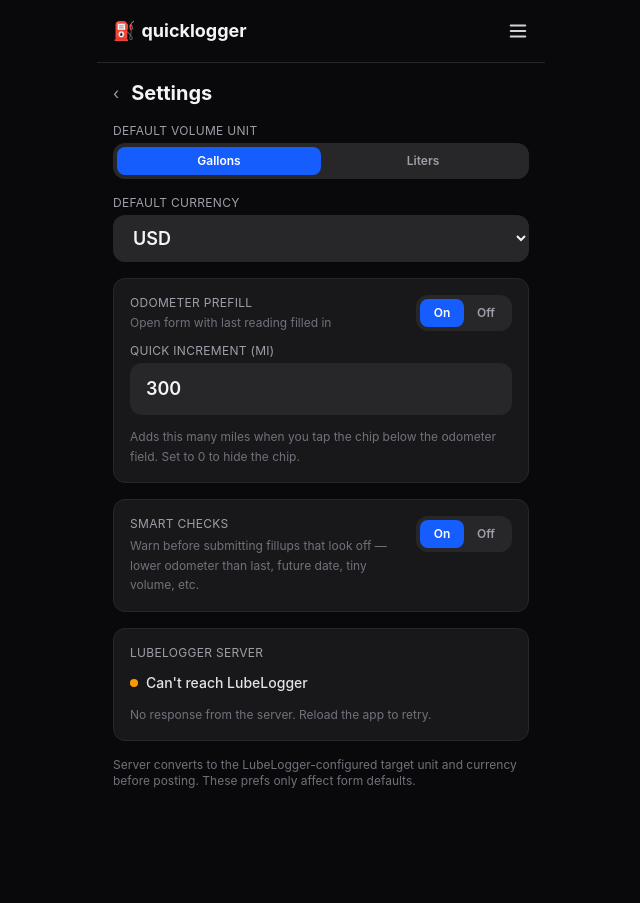
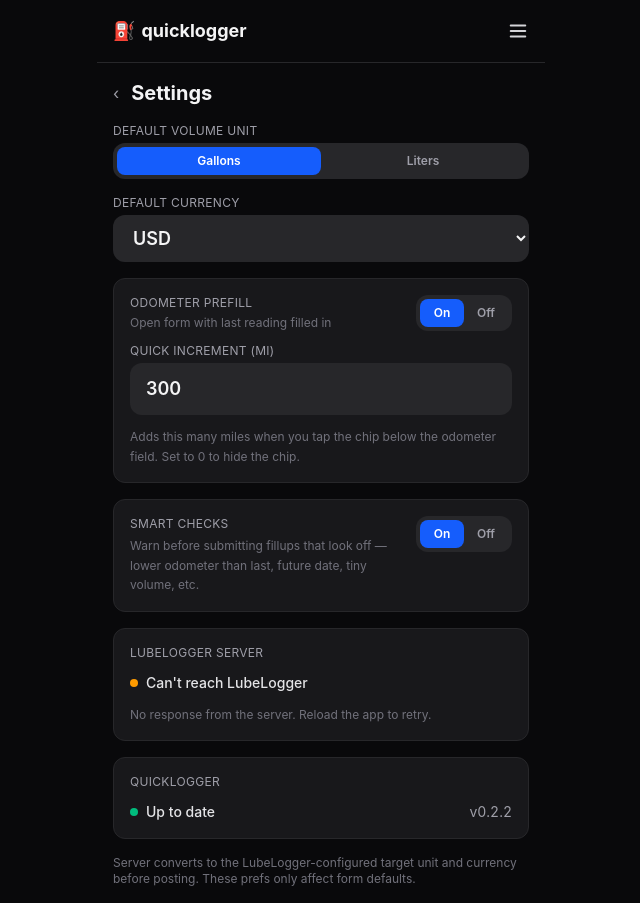
Before and after one commit to Zeromark30/quicklogger, a SvelteKit app: page /settings in a window 1280 px wide. Shown: the whole page, without its empty margins (319-959 px from the left). Before the commit the page ends 805 px from the top, so only its background shows below. Built offline with nearby package versions, Linux system fonts and the light colour scheme; no server answers.

Commit message:
feat(self-update): Settings quicklogger update block

```diff
--- a/src/routes/settings/+page.svelte
+++ b/src/routes/settings/+page.svelte
@@ -200,6 +200,53 @@
     {/if}
   </div>
 
+  <div
+    class="rounded-xl bg-zinc-900 border border-zinc-800 p-4 flex flex-col gap-3"
+    data-testid="app-info"
+  >
+    <div class="field-label">quicklogger</div>
+
+    {#if serverInfo?.appUpdateAvailable && serverInfo.appLatestVersion}
+      <div class="flex items-center justify-between gap-3">
+        <div class="flex items-center gap-2">
+          <span class="w-2 h-2 rounded-full bg-amber-500 shrink-0"></span>
+          <span class="text-sm font-medium text-zinc-200">Update available</span>
+        </div>
+        <span class="text-sm text-zinc-400 tabular-nums" data-testid="app-version"
+          >v{serverInfo.appCurrentVersion} → v{serverInfo.appLatestVersion}</span
+        >
+      </div>
+      {#if serverInfo.appReleaseUrl}
+        <a
+          href={serverInfo.appReleaseUrl}
+          target="_blank"
+          rel="noopener"
+          class="inline-flex items-center gap-1 text-sm text-blue-400 active:text-blue-300 self-start"
+          data-testid="app-release-notes"
+        >
+          Release notes
+          <svg width="11" height="11" viewBox="0 0 24 24" fill="none" stroke="currentColor" stroke-width="2.5" stroke-linecap="round" stroke-linejoin="round" aria-hidden="true">
+            <path d="M7 17L17 7" /><path d="M8 7h9v9" />
+          </svg>
+        </a>
+      {/if}
+      <p class="text-xs text-zinc-500 leading-relaxed">
+        Pull the new image when you're ready —
+        <span class="font-mono text-zinc-400">docker compose pull &amp;&amp; up -d</span>.
+      </p>
+    {:else}
+      <div class="flex items-center justify-between gap-3">
+        <div class="flex items-center gap-2">
+          <span class="w-2 h-2 rounded-full bg-emerald-500 shrink-0"></span>
+          <span class="text-sm font-medium text-zinc-200">Up to date</span>
+        </div>
+        <span class="text-sm text-zinc-400 tabular-nums" data-testid="app-version"
+          >v{serverInfo?.appCurrentVersion ?? __APP_VERSION__}</span
+        >
+      </div>
+    {/if}
+  </div>
+
   <p class="text-xs text-zinc-500">
     Server converts to the LubeLogger-configured target unit and currency before
     posting. These prefs only affect form defaults.
```
Also changed, not shown: 1 other file (tests, documents, lock files or other folders).
